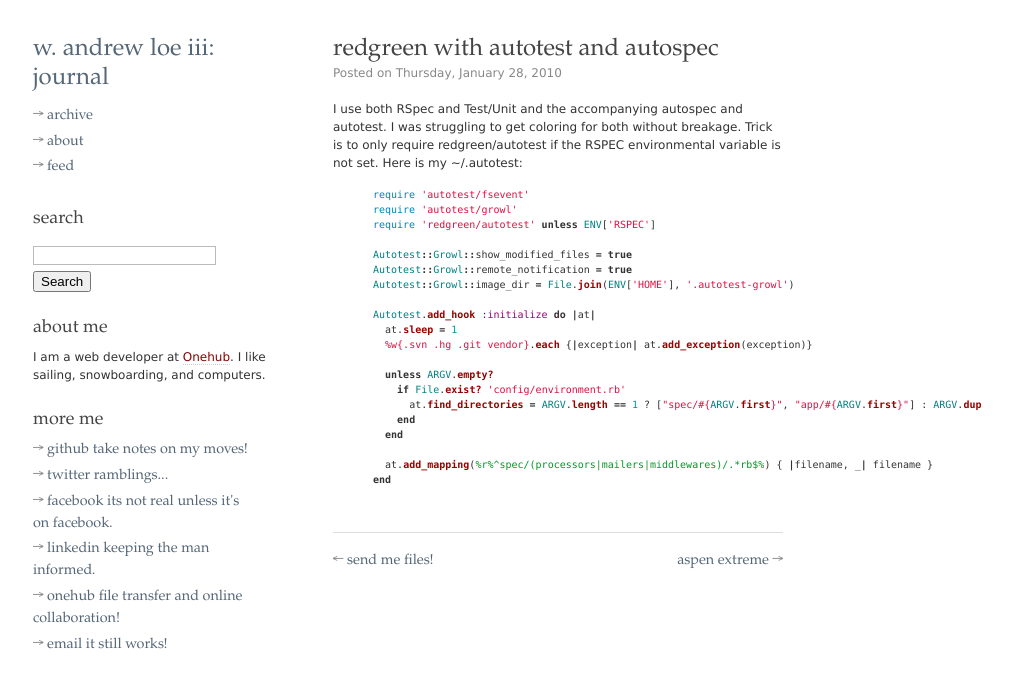
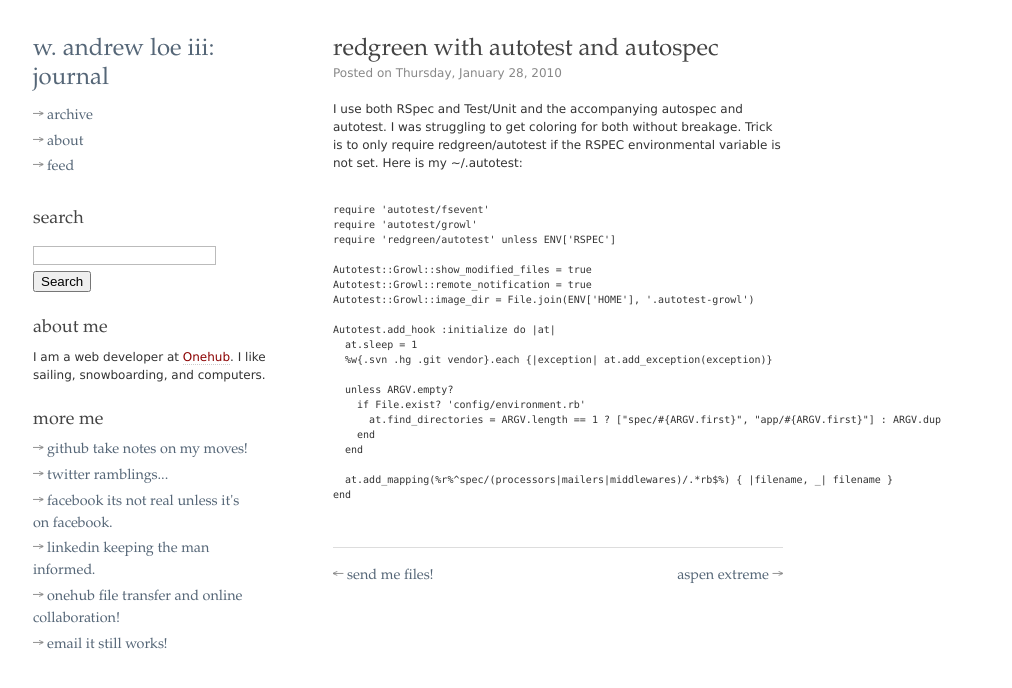
Before and after one commit to loe/journal, a Jekyll site: the page built from _posts/2010-1-28-redgreen-with-autotest-and-autospec.html, in a window 1280 px wide. Shown: the top 688 px of the page, without its empty margins (15-1027 px from the left). Built offline with Jekyll 4.4.1, drawn with Linux system fonts in a browser that asks for light colours; Markdown is read by kramdown in place of the engine named in the settings.

Commit message:
At least let the file be readable.

```diff
--- a/_posts/2010-1-28-redgreen-with-autotest-and-autospec.html
+++ b/_posts/2010-1-28-redgreen-with-autotest-and-autospec.html
@@ -6,7 +6,7 @@ I use both RSpec and Test/Unit and the accompanying autospec and autotest. I was
 
 Trick is to only require redgreen/autotest if the RSPEC environmental variable is not set. Here is my ~/.autotest:
 
-{% highlight ruby %}
+<pre><code>
 require 'autotest/fsevent'
 require 'autotest/growl'
 require 'redgreen/autotest' unless ENV['RSPEC']
@@ -27,4 +27,4 @@ Autotest.add_hook :initialize do |at|
 
   at.add_mapping(%r%^spec/(processors|mailers|middlewares)/.*rb$%) { |filename, _| filename }
 end
-{% endhighlight %}
+</pre></code>
```
